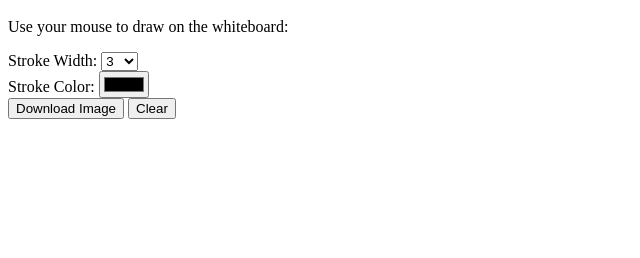
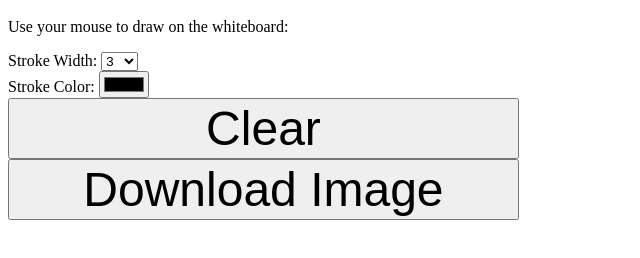
Before and after one commit to jacobthejones/whiteboard, a plain HTML site: page index.html in a window 1280 px wide. Shown: the part 48-306 px from the top of the page, without its empty margins (0-640 px from the left). Drawn offline with Linux system fonts and the light colour scheme.

Commit message:
Add files via upload

```diff
--- a/index.html
+++ b/index.html
@@ -5,6 +5,18 @@
       #controls {
         position: absolute;
         z-index: 1;
+      }
+
+      /* Add a "responsive" class to the <button> elements */
+      button.responsive {
+        /* Set the width of the buttons to be a larger percentage of the screen width */
+        width: 100%;
+
+        /* Set the height of the buttons to be a larger percentage of the screen height */
+        height: 15%;
+
+        /* Set the font size of the buttons to be a larger percentage of the screen height */
+        font-size: 300%;
       }
     </style>
   </head>
@@ -33,9 +45,9 @@
       <input type="color" id="stroke-color" />
 
       <br />
-      <button id="download-btn">Download Image</button>
-      <!-- Add the "Clear" button to the HTML code -->
-<button id="clear-btn">Clear</button>
+      <!-- Add the "class" attribute to the <button> elements, with the value "responsive" -->
+      <button id="clear-btn" class="responsive">Clear</button>
+      <button id="download-btn" class="responsive">Download Image</button>
     </div>
 
     <canvas
```
